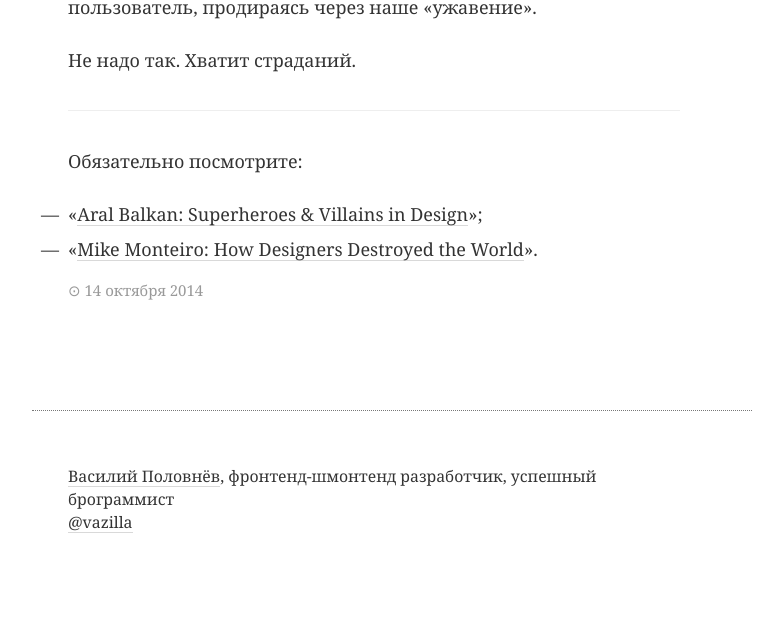
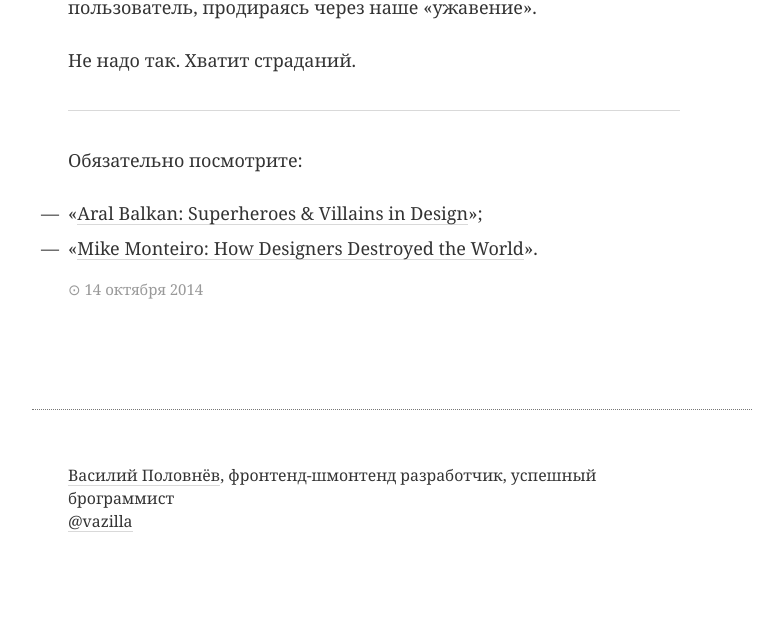
Before and after one commit to vast/vast.github.io, a Jekyll site: the page built from _posts/2014-10-14-please-stop-it.md, in a window 1280 px wide. Shown: the part 820-1442 px from the top of the page, without its empty margins (4-787 px from the left). Built offline with Jekyll 4.4.1, drawn with Linux system fonts in a browser that asks for light colours; Markdown is read by kramdown in place of the engine named in the settings.

Commit message:
style <hr>s

```diff
--- a/_sass/core/_base.scss
+++ b/_sass/core/_base.scss
@@ -93,9 +93,9 @@ img {
 hr {
   position: relative;
   margin: 2em 0;
+  height: 1px;
   border: 0;
-  border-top: 1px solid #eee;
-  border-bottom: 1px solid #fff;
+  box-shadow: inset 0 -2px 0 -1px rgba(0, 0, 0, .15);
 }
 
 blockquote {
```
